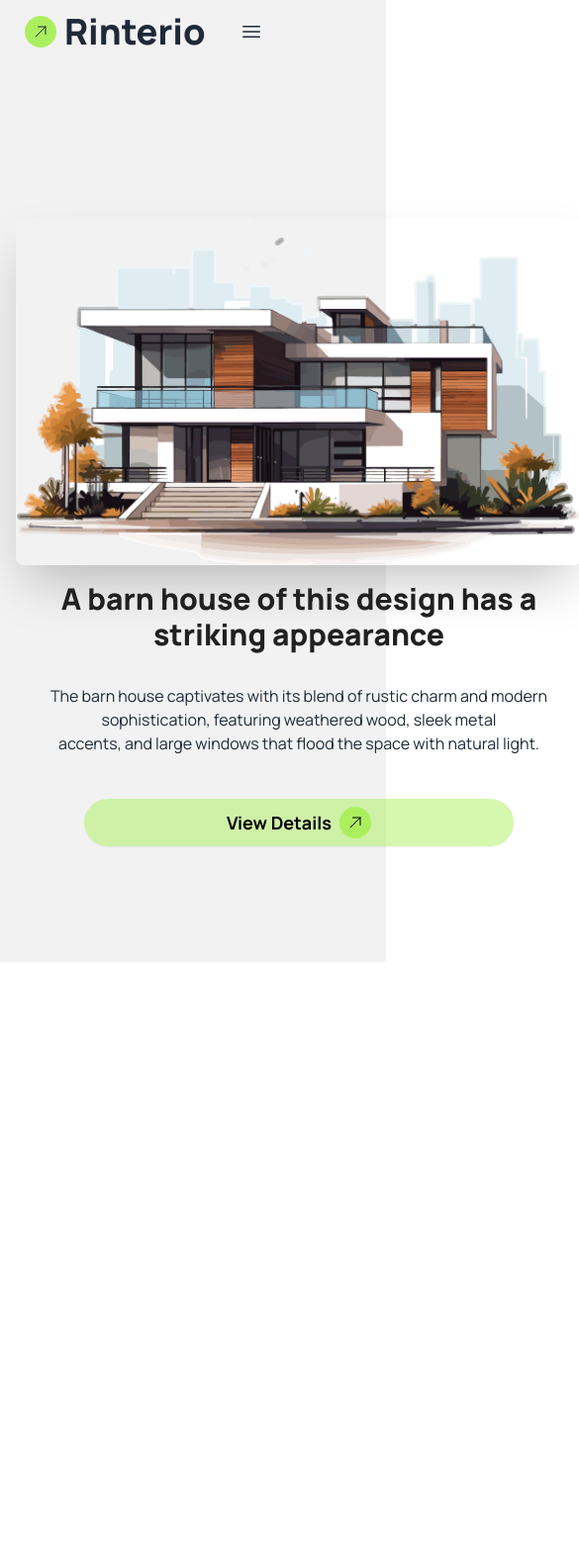
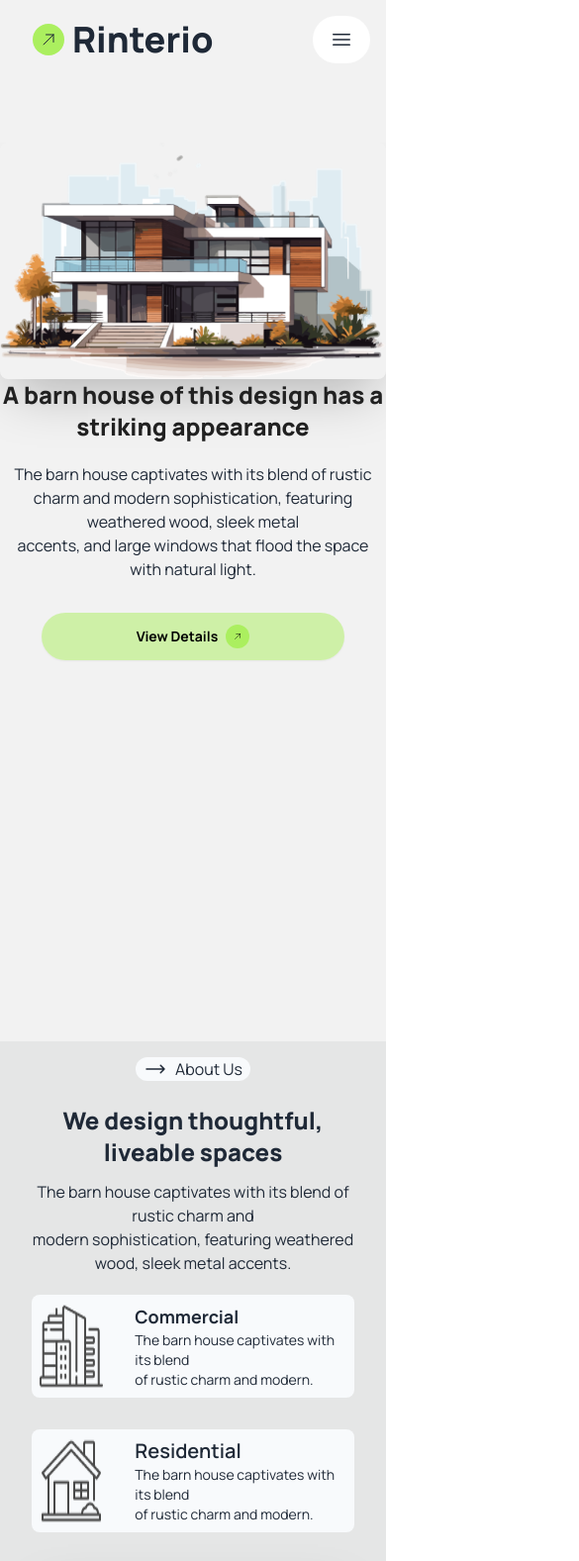
Before and after one commit to raselworshop/assignment-3, a website built with Vite: page index.html in a window 390 px wide. Shown: the top 1577 px of the page at 99% size, 585 px wide, since content can reach past the window. Before the commit the page ends 1036 px from the top, so only its background shows below. Built offline with nearby package versions, Linux system fonts and the light colour scheme.

Commit message:
added the changes, largest  mobile responsiveness

```diff
--- a/index.html
+++ b/index.html
@@ -29,29 +29,32 @@
     </script>
     <link rel="stylesheet" href="./css/main.css">
 </head>
-<body class="font-manrope">
-    <header class="lg:max-w-screen-xl bg-base-200  mx-auto">
+<body class="font-manrope bg-base-200">
+    <header class="container mx-auto">
         <!-- navbar section -->
-        <nav class="w-full">
-            <div class="navbar lg:flex-row mx-auto bg-base-200">
-                <!-- need to update for mobile version -->
-                <div class="navbar-start">
-
-                  <a class="btn btn-ghost text-4xl font-manrope font-extrabold"><svg xmlns="http://www.w3.org/2000/svg" fill="none" viewBox="0 0 24 24" stroke-width="1.5" stroke="currentColor" class="size-8 p-2 rounded-full bg-btn-my">
-                    <path stroke-linecap="round" stroke-linejoin="round" d="m4.5 19.5 15-15m0 0H8.25m11.25 0v11.25" />
-                  </svg>
-                  Rinterio</a>
-                  <div class="dropdown">
-                    <div tabindex="0" role="button" class="btn btn-ghost lg:hidden">
+         <nav class="navbar bg-base-200">
+            <div class="navbar flex-col lg:flex-row mx-auto bg-base-200">
+                <div class="lg:navbar-start justify-between gap-24 md:gap-36">
+                    <div class="flex justify-between">
+                        <a class="btn btn-ghost text-4xl font-manrope font-extrabold"><svg xmlns="http://www.w3.org/2000/svg" fill="none" viewBox="0 0 24 24" stroke-width="1.5" stroke="currentColor" class="size-8 p-2 rounded-full bg-btn-my">
+                            <path stroke-linecap="round" stroke-linejoin="round" d="m4.5 19.5 15-15m0 0H8.25m11.25 0v11.25" />
+                          </svg>
+                          Rinterio</a>
+                    </div>
+                  <!-- dropdown part -->
+                  <div class="dropdown relative lg:hidden">
+                    <!-- dropdown icon -->
+                    <div tabindex="0" role="button" class="btn btn-ghost lg:hidden bg-white rounded-full">
                         <svg xmlns="http://www.w3.org/2000/svg"
-                        viewBox="0 0 24 24" fill="currentColor" class="size-6">
+                            viewBox="0 0 24 24" fill="currentColor" class="size-6">
 
                             <path fill-rule="evenodd" d="M3 6.75A.75.75 0 0 1 3.75 6h16.5a.75.75 0 0 1 0 1.5H3.75A.75.75 0 0 1 3 6.75ZM3 12a.75.75 0 0 1 .75-.75h16.5a.75.75 0 0 1 0 1.5H3.75A.75.75 0 0 1 3 12Zm0 5.25a.75.75 0 0 1 .75-.75h16.5a.75.75 0 0 1 0 1.5H3.75a.75.75 0 0 1-.75-.75Z" clip-rule="evenodd" />
                           </svg>
                     </div>
+                    <!-- dropdown menu -->
                     <ul
                       tabindex="0"
-                      class="menu menu-sm dropdown-content bg-base-100 rounded-box z-[1] mt-3 w-52 p-2 shadow">
+                      class="menu menu-sm dropdown-content bg-base-100 rounded-box z-[1] mt-3 w-52 p-2 shadow absolute right-4">
                       <li><a>Home</a></li>
                       <li><a>Service</a></li>
                       <li><a>Portfolio</a></li>
@@ -60,6 +63,7 @@
                     </ul>
                   </div>
                 </div>
+                <!-- nav to humburge -->
                 <div class="navbar-center hidden lg:flex">
                   <ul class="menu menu-horizontal font-manrope px-1">
                     <li class="hover:font-bold font-bold"><a>Home</a></li>
@@ -69,7 +73,9 @@
                     <li class="hover:font-bold"><a>Contact us</a></li>
                   </ul>
                 </div>
+                <!-- sm hidden part navbar -->
                 <div class="lg:navbar-end hidden lg:flex lg:space-x-2 bg-base-200">
+                    <!-- search nad shopping icon -->
                    <div class="flex justify-start space-x-2">
                     <svg xmlns="http://www.w3.org/2000/svg" viewBox="0 0 24 24" fill="currentColor" class="size-10 font-semibold p-2 bg-white rounded-full">
                         <path fill-rule="evenodd" d="M10.5 3.75a6.75 6.75 0 1 0 0 13.5 6.75 6.75 0 0 0 0-13.5ZM2.25 10.5a8.25 8.25 0 1 1 14.59 5.28l4.69 4.69a.75.75 0 1 1-1.06 1.06l-4.69-4.69A8.25 8.25 0 0 1 2.25 10.5Z" clip-rule="evenodd" />
@@ -79,7 +85,7 @@
                         <path stroke-linecap="round" stroke-linejoin="round" d="M2.25 3h1.386c.51 0 .955.343 1.087.835l.383 1.437M7.5 14.25a3 3 0 0 0-3 3h15.75m-12.75-3h11.218c1.121-2.3 2.1-4.684 2.924-7.138a60.114 60.114 0 0 0-16.536-1.84M7.5 14.25 5.106 5.272M6 20.25a.75.75 0 1 1-1.5 0 .75.75 0 0 1 1.5 0Zm12.75 0a.75.75 0 1 1-1.5 0 .75.75 0 0 1 1.5 0Z" />
                       </svg>
                    </div>
-
+                      <!-- consult button -->
                    <div>
                     <a class="btn bg-btn-my font-semibold text-lg rounded-full">Book Consult <svg xmlns="http://www.w3.org/2000/svg" fill="none" viewBox="0 0 24 24" stroke-width="1.5" stroke="currentColor" class="size-6 bg-black text-white font-light rounded-full p-1">
                         <path stroke-linecap="round" stroke-linejoin="round" d="m4.5 19.5 15-15m0 0H8.25m11.25 0v11.25" />
@@ -89,22 +95,79 @@
               </div>
         </nav>
         <!-- banner section -->
-        <div class="hero bg-base-200 my-16 min-h-screen">
-            <div class="hero-content flex-col mb-6">
+         <div class="lg:hero bg-base-200 my-16 min-h-screen overflow-hidden">
+            <div class="lg:hero-content flex-col mb-6">
               <img
                 src="./assets/banner.png"
-                class="max-w-xl rounded-lg shadow-2xl"/>
+                class="lg:max-w-xl rounded-lg shadow-2xl"/>
               <div class="flex flex-col  justify-between items-center">
-                <h1 class="text-3xl lg:text-6xl font-extrabold text-center font-manrope text-title-my mb-2 lg:mb-5">A barn house of this design has a <br> striking appearance</h1>
-                <p class="py-6 mb-5 font-manrope text-center">
+                <h1 class="text-2xl lg:text-6xl font-extrabold text-center font-manrope text-title-my mb-2 lg:mb-5">A barn house of this design has a <br> striking appearance</h1>
+                <p class="py-3 lg:py-6 px-3 mb-5 font-manrope text-center">
                     The barn house captivates with its blend of rustic charm and modern sophistication, featuring weathered wood, sleek metal <br> accents, and large windows that flood the space with natural light.
                 </p>
-                <button class="btn btn-primary border-none bg-btn-my-bg text-black rounded-full px-36 lg:px-4 text-lg font-bold">View Details<svg xmlns="http://www.w3.org/2000/svg" fill="none" viewBox="0 0 24 24" stroke-width="1.5" stroke="currentColor" class="size-8 p-2 rounded-full bg-btn-my text-black">
+                <button class="btn lg:btn-primary border-none bg-btn-my-bg text-black rounded-full px-24 md:px-32 lg:px-4 lg:text-lg font-bold inline-flex">View Details<svg xmlns="http://www.w3.org/2000/svg" fill="none" viewBox="0 0 24 24" stroke-width="1.5" stroke="currentColor" class="size-6 lg:size-8 p-2 rounded-full bg-btn-my text-black">
                     <path stroke-linecap="round" stroke-linejoin="round" d="m4.5 19.5 15-15m0 0H8.25m11.25 0v11.25" />
                   </svg></button>
               </div>
             </div>
           </div>
     </header>
+    <!-- main section start here -->
+      <main>
+        <!-- we design thoughtful -->
+         <section class="bg-base-300 mx-auto lg:pl-16">
+            <div class="hero w-11/12 mx-auto">
+
+                <div class="hero-content flex flex-col lg:flex-row gap-8">
+                  <div class="relative lg:flex lg:flex-col justify-between gap-4">
+                    <div class="mb-4">
+                        <!-- button about us -->
+                       <div class="flex justify-center lg:justify-start">
+                            <span class="inline-flex bg-slate-50 space-x-3 gap-2 px-2 mb-2 text-center rounded-full"><svg xmlns="http://www.w3.org/2000/svg" fill="none" viewBox="0 0 24 24" stroke-width="1.5" stroke="currentColor" class="size-6">
+                                <path stroke-linecap="round" stroke-linejoin="round" d="M17.25 8.25 21 12m0 0-3.75 3.75M21 12H3" />
+                            </svg>
+                            About Us</span>
+                       </div>
+                    </div>
+                    <!-- left side hidden icon -->
+                         <img class="hidden lg:block absolute w-20 top-12 -left-20" src="./assets/Vector.png" alt="">
+                         <!-- we design text side -->
+                     <div class="flex flex-col justify-between gap-3 mb-5">
+                        <h1 class="text-2xl text-center lg:text-left lg:text-5xl font-extrabold">We design thoughtful, <br> liveable spaces</h1>
+                        <p class="lg:py-4 text-center lg:text-left">
+                            The barn house captivates with its blend of rustic charm and <br>
+                            modern sophistication, featuring weathered wood, sleek metal accents.
+                        </p>
+                     </div>
+                     <!-- commercial section -->
+                    <div class="flex flex-col gap-3">
+                        <div class="bg-slate-50 flex lg:justify-start justify-center gap-8 lg:py-6 lg:px-4 p-2 rounded-lg mb-5">
+                            <img src="./assets/commercial.png" alt="">
+                            <div>
+                            <h3 class="font-manrope font-bold text-lg lg:text-xl">Commercial</h3>
+                            <p class="text-left text-sm">The barn house captivates with its blend <br> of rustic charm and modern.</p>
+                            </div>
+                        </div>
+                        <!-- residential section -->
+                        <div class="bg-slate-50 flex lg:justify-start justify-center gap-8 lg:py-6 lg:px-4 p-2 rounded-lg">
+                            <img src="./assets/residential.png" alt="">
+                            <div>
+                            <h3 class="font-manrope font-semibold text-xl">Residential</h3>
+                            <p class="text-left text-sm">The barn house captivates with its blend <br> of rustic charm and modern.</p>
+                            </div>
+                        </div>
+                    </div>
+                  </div>
+                  <!--we design image section -->
+                  <div class="lg:w-max">
+                    <img
+                    src="./assets/Rectangle.png"
+                    class="w-full rounded-lg shadow-2xl" />
+                  </div>
+                </div>
+              </div>
+        </section>
+
+     </main>
 </body>
 </html>
```
